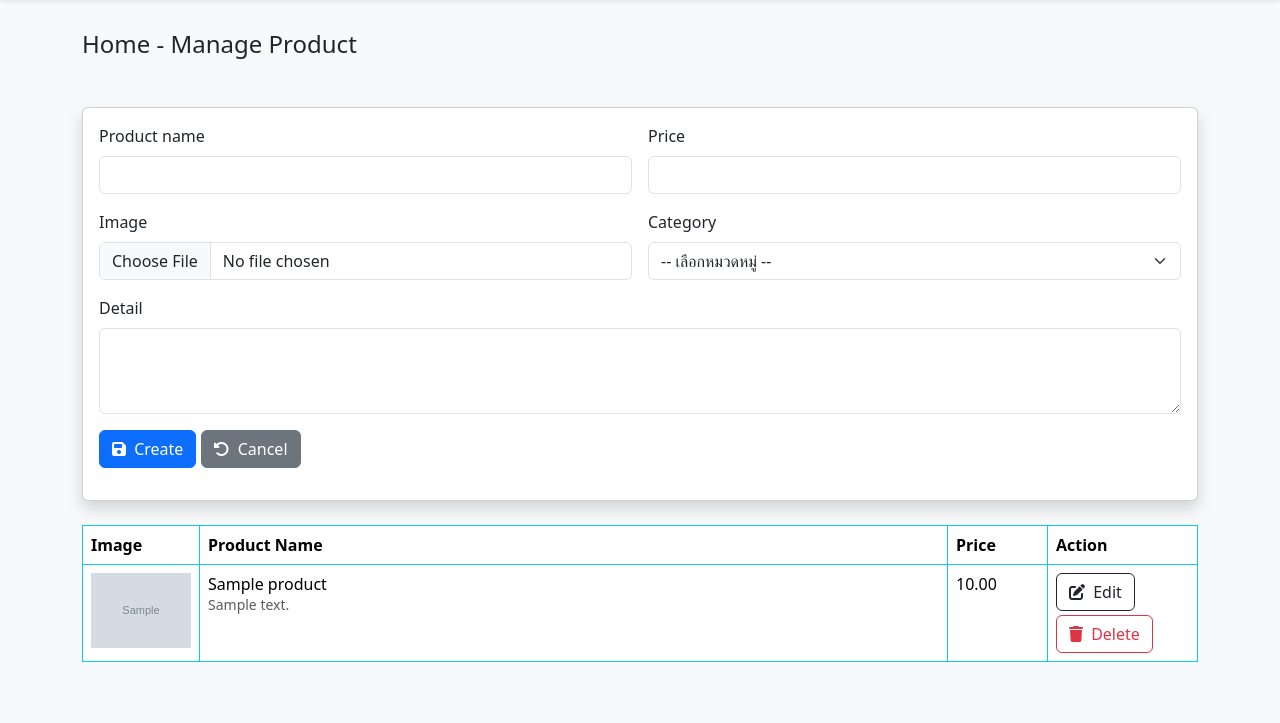
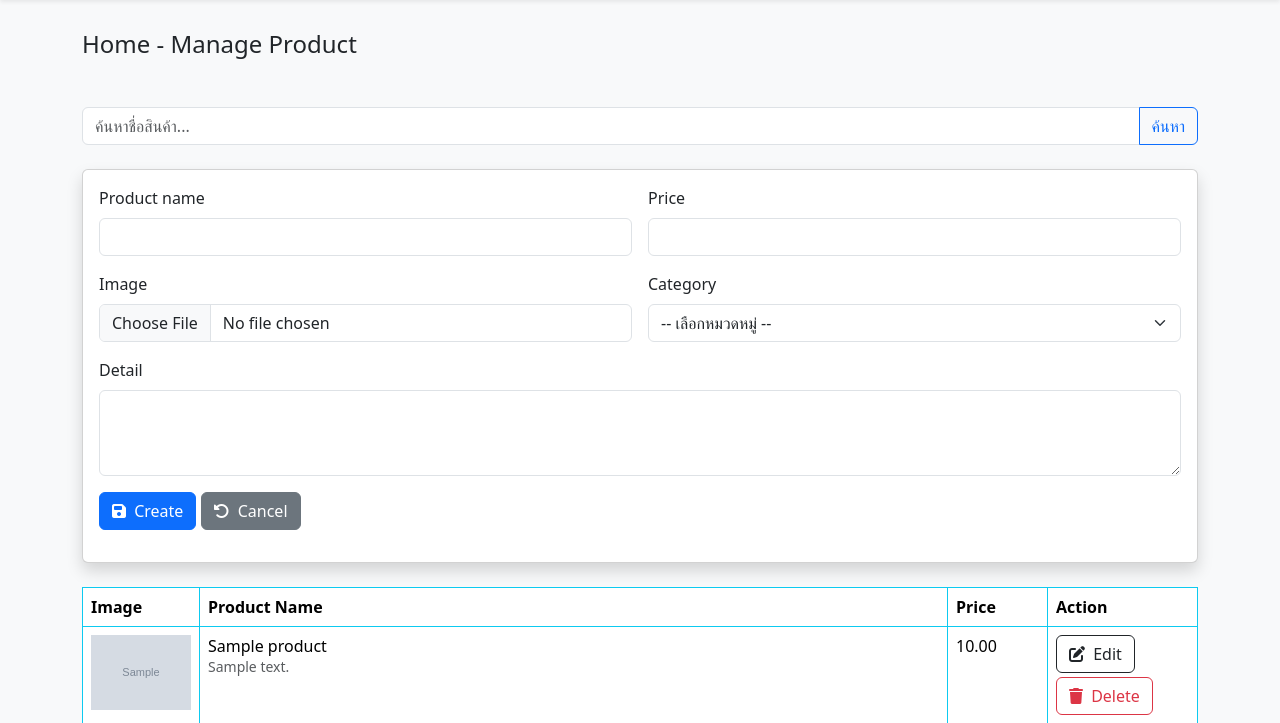
Before and after one commit to pattanayo/bee_pro, a PHP site: page /bee_pro/index.php in a window 1280 px wide. Shown: the part 73-796 px from the top of the page. Before the commit the page ends 735 px from the top, so only its background shows below. Run offline with PHP 8.4, Linux system fonts and the light colour scheme; tables that the repository leaves empty or names only in its code hold one stand-in row (values such as "Sample post"); grey boxes marked "Sample" are stand-in pictures; some libraries are stand-ins or nearby versions.

Commit message:
ปรับปรุงหน้า index.php ให้แสดงข้อมูลสินค้า

```diff
--- a/index.php
+++ b/index.php
@@ -12,7 +12,14 @@ include 'config.php'; // config อาจจะมีการใช้ $base_ur
 
 
 
-$sql = "SELECT * FROM products";
+$search = $_GET['search'] ?? '';
+if (!empty($search)) {
+  $search_safe = mysqli_real_escape_string($conn, $search);
+  $sql = "SELECT * FROM products WHERE product_name LIKE '%$search_safe%'";
+} else {
+  $sql = "SELECT * FROM products";
+}
+
 
 // ใช้ $sql ใน query
 $query = mysqli_query($conn, $sql);
@@ -90,6 +97,14 @@ if (!empty($id)) {
 
       <div class="container" style="margin-top: 30px">
         <h4 class="card-title mb-5">Home - Manage Product</h4>
+
+        <form method="GET" class="mb-4">
+      <div class="input-group">
+        <input type="text" name="search" class="form-control" placeholder="ค้นหาชื่อสินค้า..." value="<?php echo $_GET['search'] ?? ''; ?>">
+        <button class="btn btn-outline-primary" type="submit">ค้นหา</button>
+      </div>
+    </form>
+
 
         <div class="card shadow mb-4">
           <div class="card-body">
```
